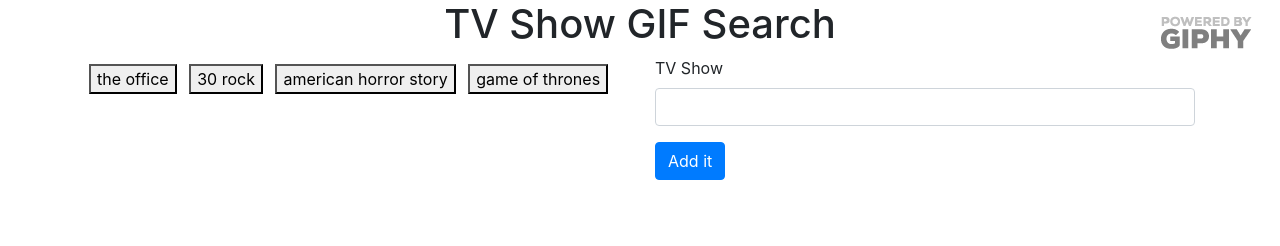
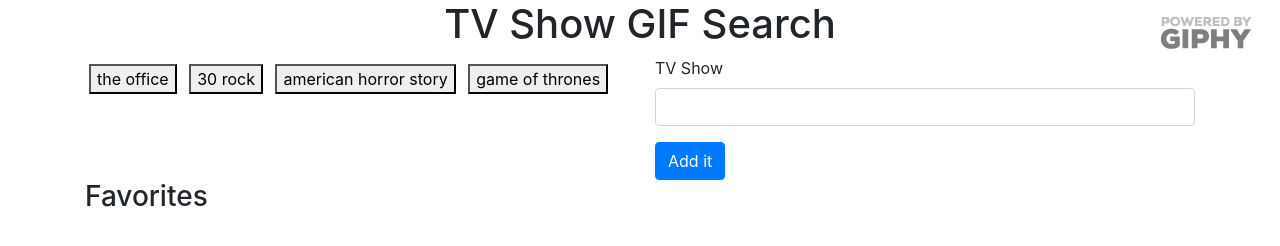
Before and after one commit to niles87/TV-gifs, a plain HTML site: page index.html in a window 1280 px wide. Drawn offline with nearby package versions, Linux system fonts and the light colour scheme.

Commit message:
added an area for favorited gifs

```diff
--- a/index.html
+++ b/index.html
@@ -39,9 +39,11 @@
           </form>
         </div>
       </div>
-      <!-- <div class="row">
-        <div class="col" id="favorites"></div>
-      </div> -->
+      <div class="row">
+        <div class="col" id="favorites">
+          <h3 id="favs">Favorites</h3>
+        </div>
+      </div>
     </div>
     <div class="row">
       <div class="col" id="gif-view"></div>
```
